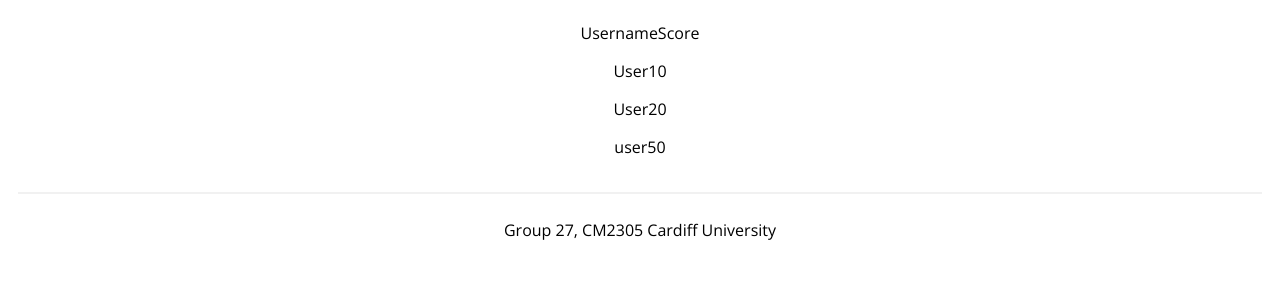
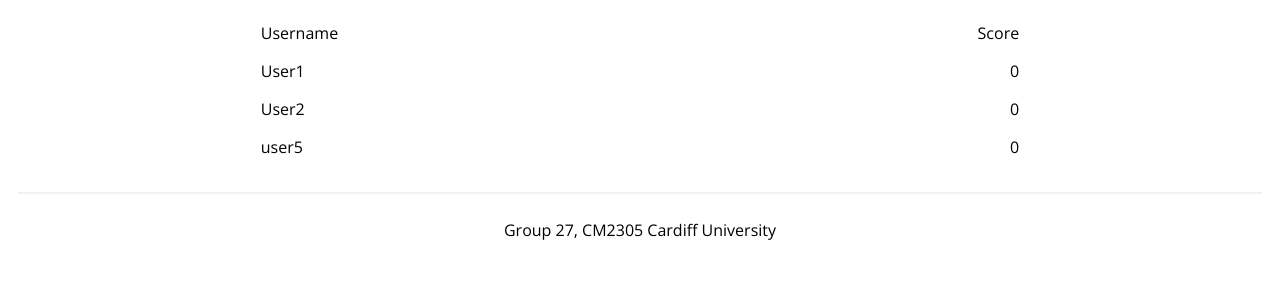
Before and after one commit to moahmed0987/abacws-advent, a Flask app: page /leaderboard in a window 1280 px wide. Shown: the part 172-472 px from the top of the page. Run offline with Flask 3, Linux system fonts and the light colour scheme; some libraries are stand-ins or nearby versions.

Commit message:
centred and spaced leaderboard

```diff
--- a/advent_of_code/static/css/leaderboard.css
+++ b/advent_of_code/static/css/leaderboard.css
@@ -1,7 +1,7 @@
 .leaderboard-container {
-    /* text-align: center; */
     display: flex;
     flex-direction: column;
+    align-items: center;
 }
 
 .leaderboard-row {
@@ -10,6 +10,5 @@
     justify-content: space-between;
     align-items: center;
     margin: 0 0 1rem 0;
-    align-self: center;
-    /* width: ; */
+    width: 60%;
 }
```
